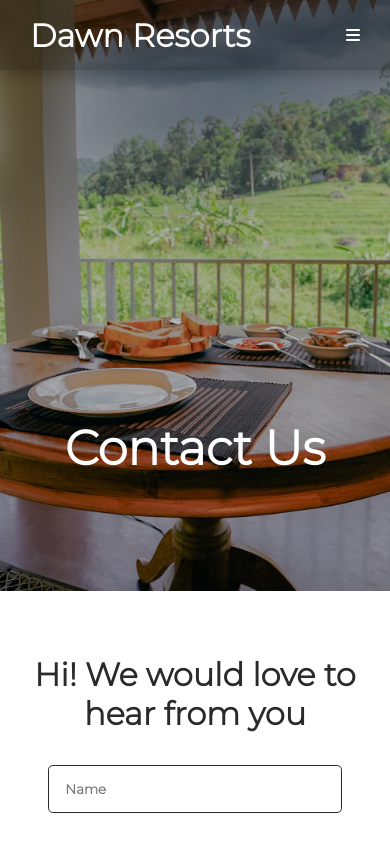
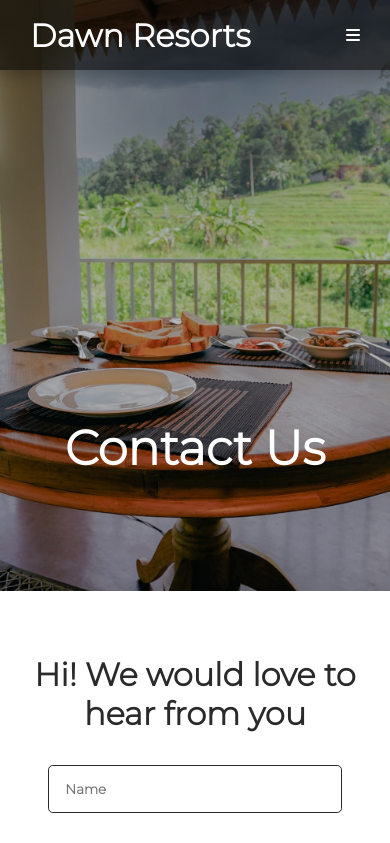
Before and after one commit to Chamidilshan/dawn-resourt-app, a React (Create React App) app: page /contact in a window 390 px wide. Shown: the top 843 px of the page. Built offline with nearby package versions, Linux system fonts and the light colour scheme; no server answers.

Commit message:
fixed navbar brightness

```diff
--- a/src/components/navbarstyle.css
+++ b/src/components/navbarstyle.css
@@ -60,7 +60,7 @@
   .NavBarItems {
     z-index: 99;
     box-shadow: 0 5px 15px 0 rgba(0, 0, 0, 0.25);
-    background-color: rgba(0, 0, 0, 0.26);
+    background-color: rgba(0, 0, 0, 0.578);
   }
 
   .fa-times{
@@ -73,7 +73,7 @@
     display: flex;
     flex-direction: column;
     justify-content: flex-start;
-    background-color: rgba(0, 0, 0, 0.4);
+    background-color: rgba(0, 0, 0, 0.578);
     width: 100%;
     height: auto;
     position: absolute;
@@ -106,7 +106,7 @@
   }
 
   .nav-links:hover {
-    background: #772828;
+    background: #f2f2f26d;
     transition: none;
   }
 }
```
